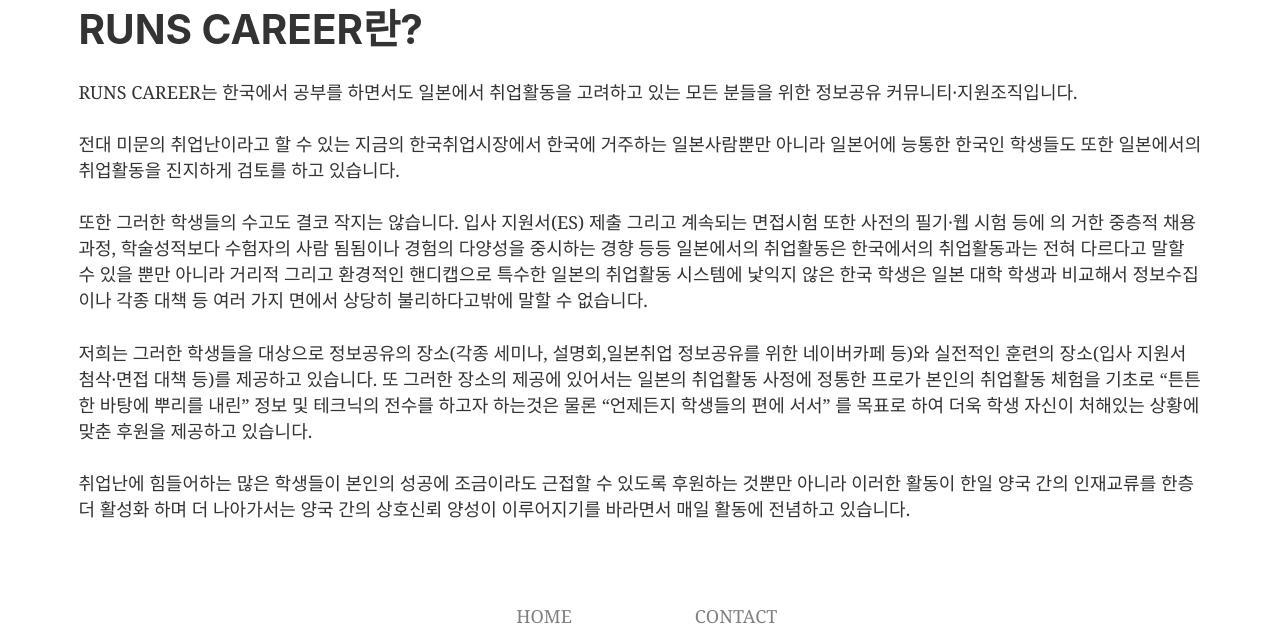
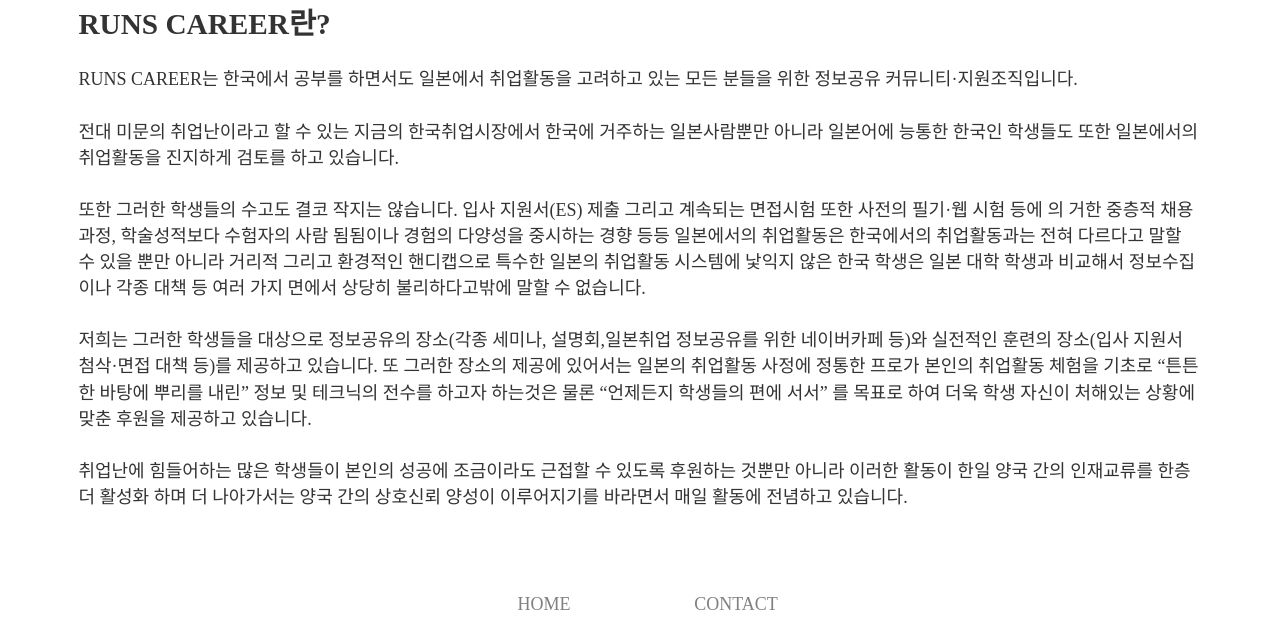
Before and after one commit to konishiyama/RunsCareerKorea, a Gatsby site: page /about in a window 1280 px wide. Shown: the part 1040-1678 px from the top of the page. Built offline with nearby package versions, Linux system fonts and the light colour scheme; Gatsby itself is replaced by a stand-in of ours.

Commit message:
Font_Integrated

```diff
--- a/src/components/common/SubTitle.js
+++ b/src/components/common/SubTitle.js
@@ -5,7 +5,7 @@
   text-align: center;
 
   span{
-    font-family: Avenir Next Condensed;
+    font-family: 'Nanum Myeongjo', serif !important;
     font-weight: 200;
     letter-spacing: 0.03em;
     font-size: 25px;
--- a/src/components/layout.css
+++ b/src/components/layout.css
@@ -42,6 +42,7 @@
 a {
   background-color: transparent;
   -webkit-text-decoration-skip: objects;
+  font-family: 'Nanum Myeongjo', serif !important;
 }
 a:active,
 a:hover {
@@ -63,6 +64,7 @@
 h1 {
   font-size: 2em;
   margin: 0.67em 0;
+  font-family: 'Nanum Myeongjo', serif !important;
 }
 mark {
   background-color: #ff0;
@@ -253,6 +255,7 @@
   text-rendering: optimizeLegibility;
   font-size: 1.62671rem;
   line-height: 1.1;
+  font-family: 'Nanum Myeongjo', serif !important;
 }
 h3 {
   margin-left: 0;
@@ -385,6 +388,7 @@
   padding-right: 0;
   padding-top: 0;
   margin-bottom: 1.45rem;
+  font-family: 'Nanum Myeongjo', serif !important;
 }
 figure {
   margin-left: 0;
--- a/src/pages/about.js
+++ b/src/pages/about.js
@@ -21,7 +21,7 @@
           padding: `0 0.8rem 1.45rem`,
         }}
       >
-        <h1>RUNS CAREER란?</h1>
+        <h2>RUNS CAREER란?</h2>
         <p>
         RUNS CAREER는 한국에서 공부를 하면서도 일본에서 취업활동을 고려하고 있는 모든 분들을 위한 정보공유 커뮤니티·지원조직입니다.
         </p>
```
